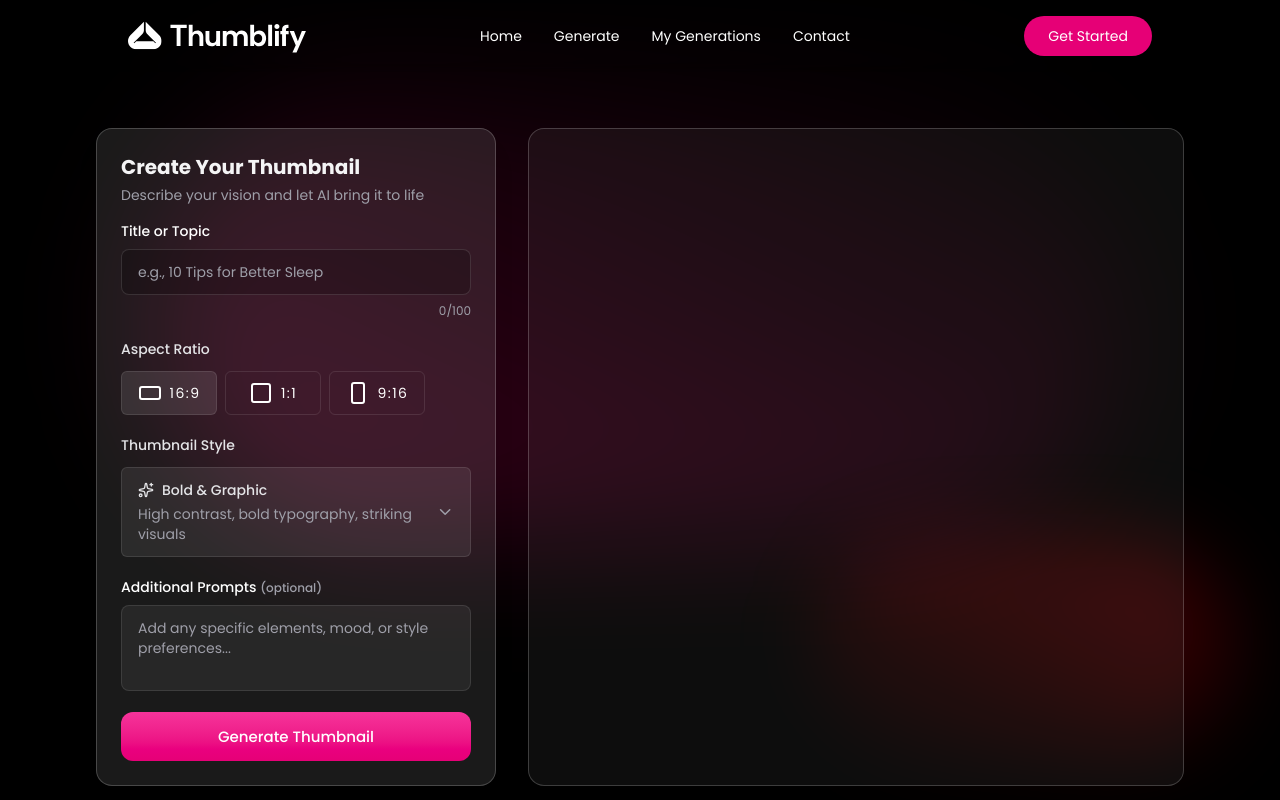
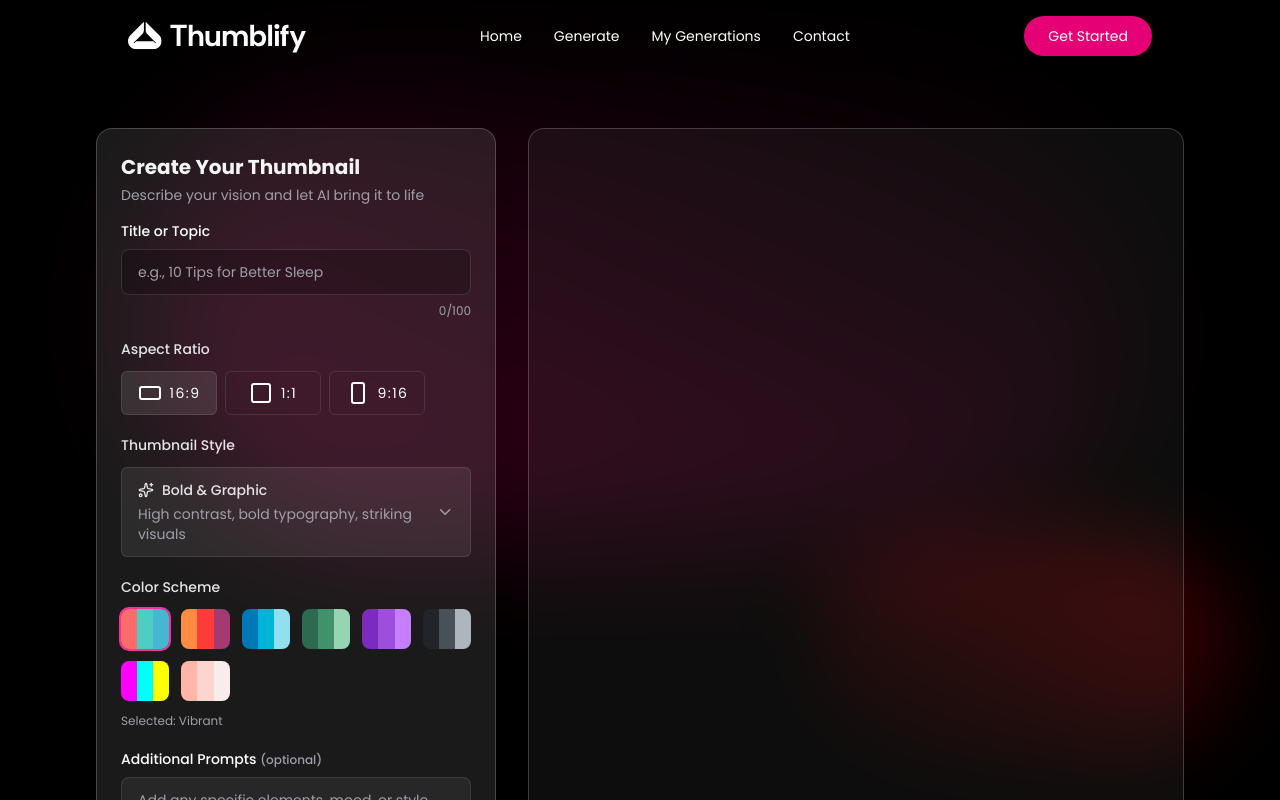
Before and after one commit to ishapanchal07/Thumbnail-Generator, a React (Vite) app in the folder client/: page /generate in a window 1280 px wide. Shown: the top 800 px of the page. Built offline with nearby package versions, Linux system fonts and the light colour scheme.

Commit message:
typo error fixed

```diff
--- a/client/src/components/ColorSchemeSelector.tsx
+++ b/client/src/components/ColorSchemeSelector.tsx
@@ -1,22 +1,46 @@
 import { colorSchemes } from "../assets/assets";
 
-const ColorSchemeSelector = ({value, onChange} : {value: string; onChange: (color: string)=>void}) => {
-    return (
-        <div className="space-y-3">
-            <label className="block text-sm font-medium text-zinc-200">Color Scheme</label>
-            <div className="grid grid-cols-6 gap-3">{colorSchemes.map((scheme)=>(
-                <button key={scheme.id}
-                onClick={()=>onChange(scheme.id)}
-                className={`relative rounded;lg transition-all $ {valur === scheme.id && 'ring-2 ring-pink-500'}`}
-                title={scheme.name}>
-                    <div className="flex h-10 rounded-lg overflow-hidden">{scheme.colors.map(()=> (
-                        <div key={i} className="flex-1" style={{backgroundColor: color}} />
-                    ))}</div>
-                </button>
-            ))}</div>
-            <p className="text=xs text-zinc-400">Selected: {colorSchemes.find((s)=> s.id === value)?.name}</p>
-        </div>
-    )
-}
+const ColorSchemeSelector = ({
+  value,
+  onChange,
+}: {
+  value: string;
+  onChange: (color: string) => void;
+}) => {
+  return (
+    <div className="space-y-3">
+      <label className="block text-sm font-medium text-zinc-200">
+        Color Scheme
+      </label>
 
-export default ColorSchemeSelector
+      <div className="grid grid-cols-6 gap-3">
+        {colorSchemes.map((scheme) => (
+          <button
+            key={scheme.id}
+            onClick={() => onChange(scheme.id)}
+            className={`relative rounded-lg transition-all ${
+              value === scheme.id ? "ring-2 ring-pink-500" : ""
+            }`}
+            title={scheme.name}
+          >
+            <div className="flex h-10 rounded-lg overflow-hidden">
+              {scheme.colors.map((color, i) => (
+                <div
+                  key={i}
+                  className="flex-1"
+                  style={{ backgroundColor: color }}
+                />
+              ))}
+            </div>
+          </button>
+        ))}
+      </div>
+
+      <p className="text-xs text-zinc-400">
+        Selected: {colorSchemes.find((s) => s.id === value)?.name}
+      </p>
+    </div>
+  );
+};
+
+export default ColorSchemeSelector;
--- a/client/src/pages/Generate.tsx
+++ b/client/src/pages/Generate.tsx
@@ -9,6 +9,7 @@
 import SoftBackdrop from "../components/SoftBackdrop";
 import AspectRatioSelector from "../components/AspectRatioSelector";
 import StyleSelector from "../components/StyleSelector";
+import ColorSchemeSelector from "../components/ColorSchemeSelector";
 
 const Generate = () => {
   const { id } = useParams<{ id?: string }>();
@@ -80,7 +81,11 @@
                     setIsOpen={setStyleDropdownOpen}
                   />
 
-                  {/* ColorSchemeSelector */}
+                  {/* Color Scheme Selector */}
+                  <ColorSchemeSelector
+                    value={colorScheme}
+                    onChange={setColorSchemeId}
+                  />
 
                   {/* DETAILS */}
                   <div className="space-y-2">
```
